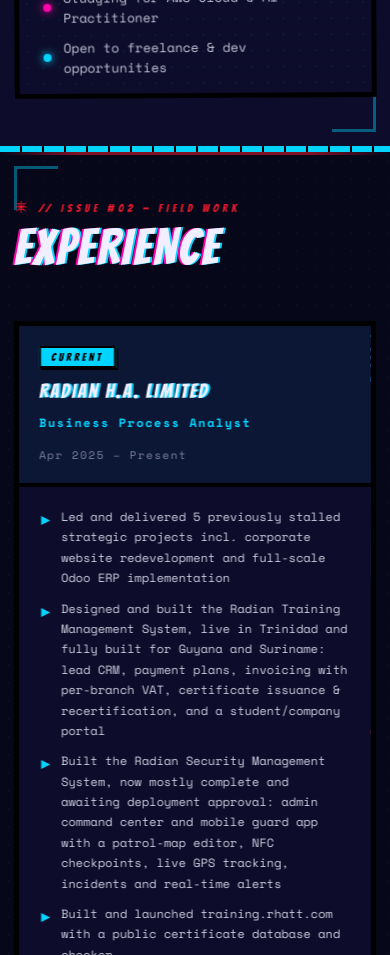
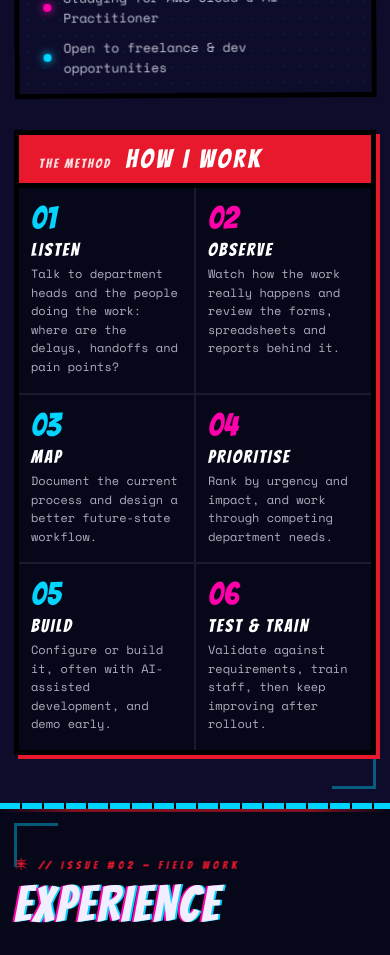
Before and after one commit to youngdaggerduc/Portfolio-Website, a React (Vite) app in the folder frontend/: page / in a window 390 px wide. Shown: the part 3040-3995 px from the top of the page. Built offline with nearby package versions, Linux system fonts and the light colour scheme; no server answers.

Commit message:
Add How I Work method strip to About

```diff
--- a/frontend/src/components/AboutSection.jsx
+++ b/frontend/src/components/AboutSection.jsx
@@ -2,6 +2,15 @@ import { useRef } from 'react'
 import SwingFigure from './SwingFigure'
 import LetterReveal from './LetterReveal'
 import { stats } from '../data'
+
+const HOW_I_WORK = [
+  { n: '01', t: 'LISTEN', d: 'Talk to department heads and the people doing the work: where are the delays, handoffs and pain points?' },
+  { n: '02', t: 'OBSERVE', d: 'Watch how the work really happens and review the forms, spreadsheets and reports behind it.' },
+  { n: '03', t: 'MAP', d: 'Document the current process and design a better future-state workflow.' },
+  { n: '04', t: 'PRIORITISE', d: 'Rank by urgency and impact, and work through competing department needs.' },
+  { n: '05', t: 'BUILD', d: 'Configure or build it, often with AI-assisted development, and demo early.' },
+  { n: '06', t: 'TEST & TRAIN', d: 'Validate against requirements, train staff, then keep improving after rollout.' },
+]
 
 const STAT_COLORS = {
   red: 'var(--red)',
@@ -135,6 +144,26 @@ export default function AboutSection() {
           </div>
         </div>
       </div>
+
+      <div className="how-i-work reveal reveal-up">
+        <div className="how-i-work-head">
+          <span className="how-i-work-kicker">THE METHOD</span>
+          <h3 className="how-i-work-title">HOW I WORK</h3>
+        </div>
+        <ol className="how-i-work-steps">
+          {HOW_I_WORK.map((s, i) => (
+            <li
+              key={s.n}
+              className="how-step reveal reveal-zoom"
+              style={{ '--reveal-delay': `${i * 80}ms` }}
+            >
+              <span className="how-step-n">{s.n}</span>
+              <span className="how-step-t">{s.t}</span>
+              <span className="how-step-d">{s.d}</span>
+            </li>
+          ))}
+        </ol>
+      </div>
     </section>
   )
 }
--- a/frontend/src/sections.css
+++ b/frontend/src/sections.css
@@ -1459,3 +1459,78 @@
   .badge-slot:hover .badge-holo,
   .badge-slot:focus-visible .badge-holo { animation: none; opacity: 0; }
 }
+
+/* ── About: How I work ── */
+.how-i-work {
+  position: relative;
+  z-index: 1;
+  margin-top: 48px;
+  border: var(--panel-border-thick);
+  background: var(--bg);
+  box-shadow: 6px 6px 0 var(--red);
+}
+.how-i-work-head {
+  display: flex;
+  align-items: baseline;
+  gap: 14px;
+  padding: 10px 20px;
+  background: var(--red);
+  color: #fff;
+  border-bottom: var(--panel-border-thick);
+}
+.how-i-work-kicker {
+  font-family: 'Bangers', cursive;
+  font-size: 13px;
+  letter-spacing: 2px;
+  opacity: 0.85;
+}
+.how-i-work-title {
+  margin: 0;
+  font-family: 'Bangers', cursive;
+  font-size: 26px;
+  font-weight: 400;
+  letter-spacing: 3px;
+}
+.how-i-work-steps {
+  list-style: none;
+  margin: 0;
+  padding: 0;
+  display: grid;
+  grid-template-columns: repeat(6, 1fr);
+  gap: 2px;
+  background: rgba(255, 255, 255, 0.08);
+}
+.how-step {
+  display: flex;
+  flex-direction: column;
+  gap: 6px;
+  padding: 18px 16px 20px;
+  background: var(--bg);
+}
+.how-step-n {
+  font-family: 'Bangers', cursive;
+  font-size: 32px;
+  line-height: 1;
+  color: var(--cyan);
+}
+.how-step:nth-child(even) .how-step-n { color: var(--magenta); }
+.how-step-t {
+  font-family: 'Bangers', cursive;
+  font-size: 18px;
+  letter-spacing: 2px;
+  color: #fff;
+}
+.how-step-d {
+  font-size: 12.5px;
+  line-height: 1.55;
+  color: rgba(240, 238, 255, 0.72);
+}
+@media (max-width: 1100px) {
+  .how-i-work-steps { grid-template-columns: repeat(3, 1fr); }
+}
+@media (max-width: 600px) {
+  .how-i-work { margin-top: 32px; box-shadow: 4px 4px 0 var(--red); }
+  .how-i-work-steps { grid-template-columns: repeat(2, 1fr); }
+  .how-step { padding: 14px 12px 16px; }
+  .how-step-d { font-size: 12px; }
+}
```
